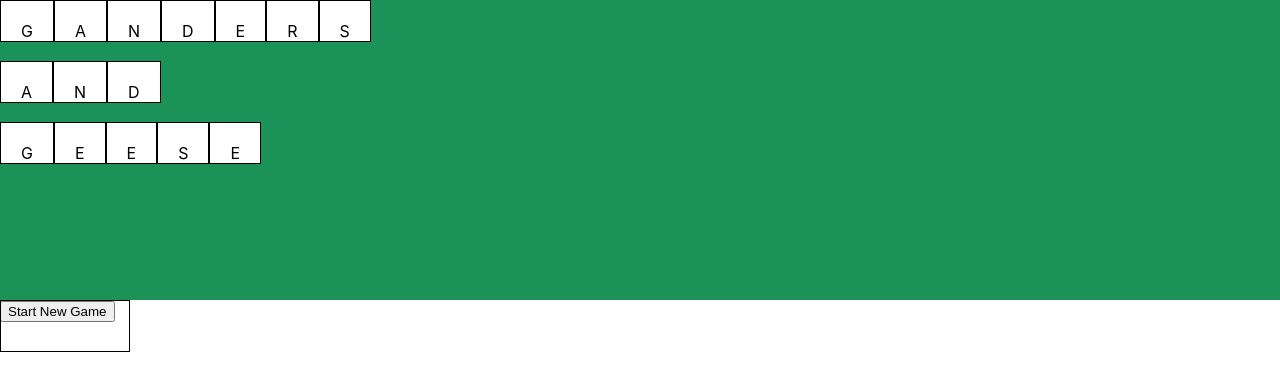
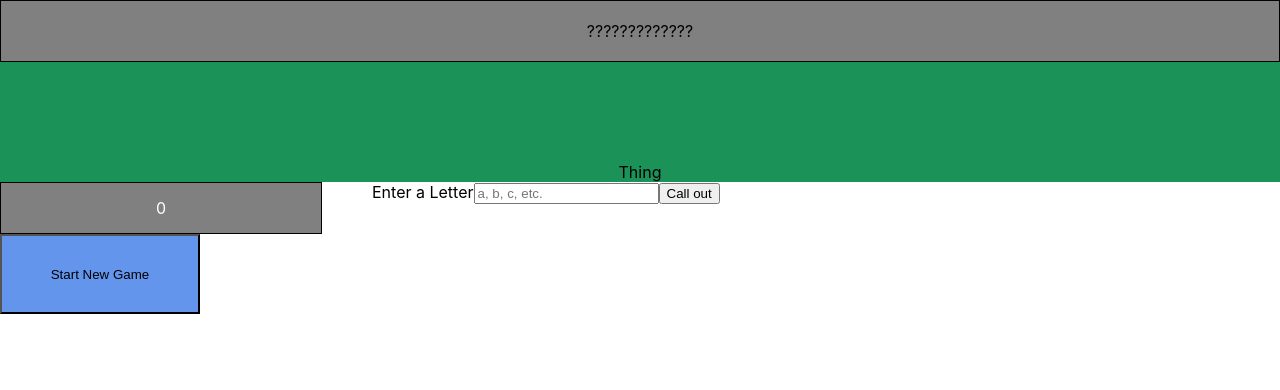
Before and after one commit to tova-moskowitz/react-wheel, a React (Create React App) app: page / in a window 1280 px wide. Shown: the top 390 px of the page. Built offline with nearby package versions, Linux system fonts and the light colour scheme.

Commit message:
fix infinite loop caused by click handler

```diff
--- a/src/App.js
+++ b/src/App.js
@@ -1,70 +1,137 @@
-import React from 'react';
-import styles from './components/PuzzleBoard/PuzzleBoard.css';
-import phrases from './puzzleBank/phrases.js';
+import React from "react";
+import styles from "./components/PuzzleBoard/PuzzleBoard.css";
+import phrases from "./puzzleBank/phrases.js";
+import categories from "./puzzleBank/categories";
 
-
-class App extends React.Component  {
+class App extends React.Component {
   constructor(props) {
     super(props);
     this.state = {
-      allLetters:
-        ['a','b','c','d','e','f','g','h','i','j','k','l','m','n','o','p','q','r','s','t','u','v','w','x','y','z'],
+      allLetters: [
+        "a",
+        "b",
+        "c",
+        "d",
+        "e",
+        "f",
+        "g",
+        "h",
+        "i",
+        "j",
+        "k",
+        "l",
+        "m",
+        "n",
+        "o",
+        "p",
+        "q",
+        "r",
+        "s",
+        "t",
+        "u",
+        "v",
+        "w",
+        "x",
+        "y",
+        "z"
+      ],
       currentPuzzle: [],
-      currentTurnLetter: null,
+      currentTurnLetter: "",
       lettersUsed: [],
       allPuzzles: phrases,
-               wheelScoreValues: [100, 200, 300, 400, 500, 'bankrupt'],
-      runningScore : 0,
+      wheelScoreValues: [100, 200, 300, 400, 500, "bankrupt"],
+      runningScore: 0,
       costOfVowel: 100,
+      specialChars: ["&", "'", "!", "?", ","],
+      lettersInPuzzle: []
     };
   }
 
-    retrieveNewPuzzle = () => {
-      let puzzle = phrases[Math.floor(Math.random() * phrases.length)];
-      return puzzle.split('');
-    }
+  retrieveNewCategory = () => {
+    const category = categories[Math.floor(Math.random() * categories.length)];
+    return category;
+  };
 
-    componentWillMount = () => {
-      const puzzle = this.retrieveNewPuzzle();
-      this.setState({currentPuzzle : puzzle});
-    }
+  componentWillMount = () => {
+    const category = this.retrieveNewCategory();
+    const puzzle = phrases[category].toUpperCase().split("");
+    this.setState({ currentCategory: category });
+    this.setState({ currentPuzzle: puzzle });
+    console.log(puzzle.join(""));
+  };
 
-    handleButtonRefresh = () => {
-      const puzzle = this.retrieveNewPuzzle();
-      this.setState({currentPuzzle : puzzle});
-    }
+  handleButtonRefresh = () => {
+    const category = this.retrieveNewCategory();
+    const puzzle = phrases[category].toUpperCase().split("");
+    this.setState({ currentCategory: category });
+    this.setState({ currentPuzzle: puzzle });
+    console.log(puzzle.join(""));
+  };
+
+  handleInputTurnLetter = e => {
+    this.setState({ currentTurnLetter: e.target.value.toUpperCase() });
+  };
+
+  revealInitialPuzzle = () => {
+    return this.state.currentPuzzle.map(function(val, ind) {
+      return "?";
+    });
+  };
+
+  handleRevealCorrectLetter = () => {
+    // const currentTurnLetter = this.state.currentTurnLetter;
+  };
+
+  persistCorrectLetters = () => {
+    console.log(this.state.lettersUsed);
+
+    // return this.state.lettersUsed.map(function(letter, ind) {
+    // if (this.state.lettersUsed.indexOf(letter) !== -1) {
+    // }
+    // return letter;
+    // });
+    //if this.state.lettersUsed.indexOf(letter) !== -1
+  };
 
   render = () => {
-    let puzzle = this.state.currentPuzzle;
-    //render puzzle spaces with ? showing for each space
-
-    //set score to 0
-      return (
+    return (
       <div className="puzzleBoardWrapper">
         <div className="puzzleBoard">
-            {puzzle.map(function(letter, index){
-              if(letter !== ' '){
-                return (
-                  <div key={index} className="puzzleWrapper">
-                    <div className="puzzleLetter">{letter.toUpperCase()}</div>
-                  </div>
-                )
-              }
-              else {
-                return(
-                  <div key={index}>
-                    &nbsp;
-                  </div>
-                )
-              }
-            }) }
+          <div className="puzzleLetter">{this.revealInitialPuzzle()}</div>
+          <div className="currentCategory">{this.state.currentCategory}</div>
+          {this.persistCorrectLetters()}
         </div>
-            <div className="runningScore"></div>
-            <div>
-              <button onClick={this.handleButtonRefresh}>Start New Game</button>
-            </div>
+        <div className="scoreWrapper">
+          <span id="runningScore">{this.state.runningScore}</span>
+        </div>
+        <div>
+          <button
+            className="refreshPuzzleButton"
+            onClick={this.handleButtonRefresh}
+          >
+            Start New Game
+          </button>
+        </div>
+        <label htmlFor="pickALetter">Enter a Letter</label>
+        <input
+          maxLength="1"
+          onChange={this.handleInputTurnLetter}
+          type="text"
+          placeholder="a, b, c, etc."
+        ></input>
+        <button
+          onClick={() =>
+            this.setState({
+              lettersUsed: this.state.lettersUsed.concat([
+                this.state.currentTurnLetter
+              ])
+            })
+          }
+        >
+          Call out {this.state.currentTurnLetter}{" "}
+        </button>
       </div>
     );
-  }
+  };
 }
 export default App;
--- a/src/components/PuzzleBoard/PuzzleBoard.css
+++ b/src/components/PuzzleBoard/PuzzleBoard.css
@@ -1,25 +1,52 @@
 .puzzleBoard {
-  height: 300px;
+  /* height: 300px; */
   margin: auto;
-  background-color: #1A9258;
+  background-color: #1a9258;
+  text-align: center;
+  display: block;
+  overflow: auto;
 }
 
 .puzzleWrapper {
   height: 40px;
   display: inline-flex;
-  flex-direction: row
+  flex-direction: row;
 }
 
 .puzzleLetter {
   border: solid 1px black;
   padding: 20px;
-  background-color: white;
+  background: grey;
+  /* background-image: url("../../wofLogo.png");
+  background-size: 50px;
+  background-repeat: no-repeat;
+  background-position: center center; */
 }
 
-.runningScore {
+.currentCategory {
+  margin-top: 100px;
+}
+
+.scoreWrapper {
   height: 50px;
-  width: 10%;
-  border: solid 1px black;
-  position: absolute;
+  width: 25%;
+  margin-right: 50px;
+  float: left;
+  border: solid 1px #000000;
+  background-color: grey;
+  text-align: center;
+  line-height: 50px;
+}
 
+#runningScore {
+  color: #ffffff;
+  width: 100%;
 }
+
+.refreshPuzzleButton {
+  float: left;
+  clear: both;
+  height: 80px;
+  width: 200px;
+  background-color: cornflowerblue;
+}
--- /dev/null
+++ b/src/puzzleBank/categories.js
@@ -0,0 +1,14 @@
+export default [
+  "Action",
+  "Before & After",
+  "Food & Drink",
+  "Games",
+  "Living Things",
+  "Movie Title",
+  "People",
+  "Phrase",
+  "Thing",
+  "Toss up 1",
+  "Toss up 2",
+  "Travel"
+];
--- a/src/puzzleBank/phrases.js
+++ b/src/puzzleBank/phrases.js
@@ -1,13 +1,14 @@
-export default [
-  'wheel of fortune',
-  'DISAPPEARING ACT',
-  'TEACHERS AND PUPILS',
-  'WINNING A SPELLING BEE',
-  'BELLY & BREAK DANCING',
-  'TRAVELING THROUGH FRANCE',
-  'ROOSTERS AND HENS',
-  'STALLIONS AND MARES',
-  'GANDERS AND GEESE',
-  'ON THE CUTTING EDGE',
-  'OFFBEAT MOVIE'
-];
+export default {
+  Action: "DISAPPEARING ACT",
+  "Before & After": "BELLY & BREAK DANCING",
+  "Food & Drink": "Bagel with cream cheese",
+  Games: "wheel of fortune",
+  "Living Things": "GANDERS AND GEESE",
+  "Movie Title": "ON THE CUTTING EDGE",
+  People: "TEACHERS AND PUPILS",
+  Phrase: "It's a beautiful day in the neighborhood",
+  Thing: "OFFBEAT MOVIE",
+  "Toss up 1": "ROOSTERS AND HENS",
+  "Toss up 2": "STALLIONS AND MARES",
+  Travel: "TRAVELING THROUGH FRANCE"
+};
```
Also changed, not shown: src/wofLogo.jpg (added), src/wofLogo.png (added).
